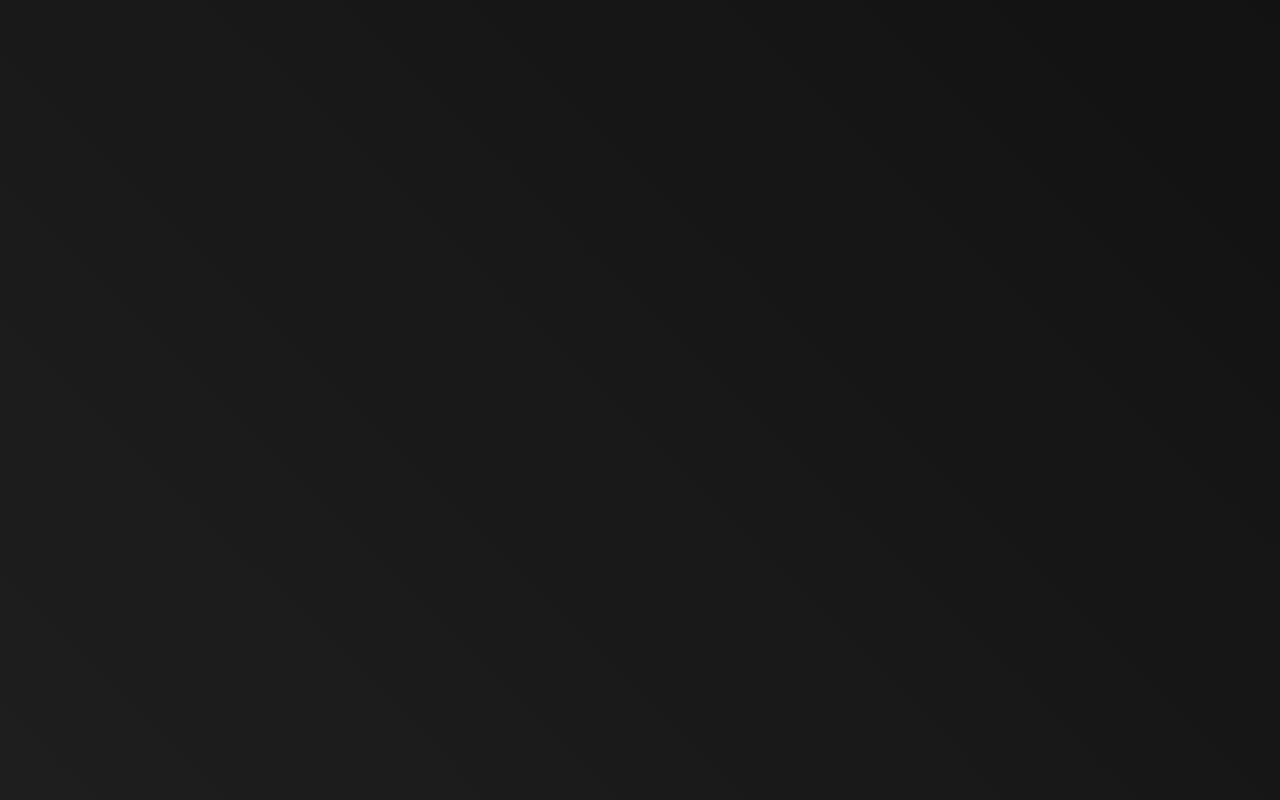
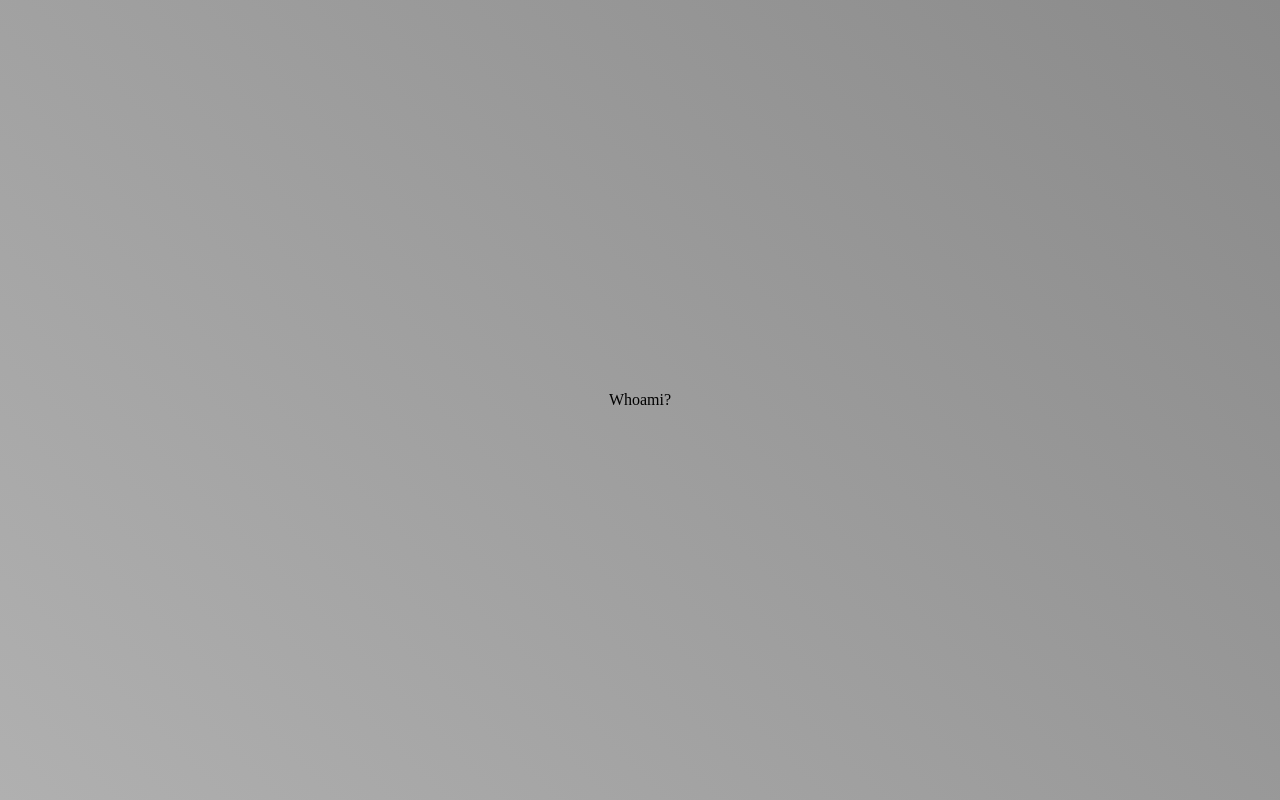
Before and after one commit to 0Bleak/feedbackassist-back, a React (Vite) app: page /home in a window 1280 px wide. Built offline with nearby package versions, Linux system fonts and the light colour scheme.

Commit message:
Refining the theme

```diff
--- a/src/Home.tsx
+++ b/src/Home.tsx
@@ -10,7 +10,7 @@ const Home: React.FC = () => {
       sx={{
         height: '100vh',  // Full viewport height
         width: '100vw',   // Full viewport width
-        background: `linear-gradient(45deg, ${theme.palette.background.default}, ${theme.palette.background.paper})`, // Dark gradient using background colors
+        background: `linear-gradient(45deg, ${theme.palette.primary.main}, ${theme.palette.secondary.main})`, // Gradient using primary and secondary colors
         display: 'flex',
         justifyContent: 'center',
         alignItems: 'center',
@@ -22,7 +22,8 @@ const Home: React.FC = () => {
         left: 0,           // Position at the left of the viewport
       }}
     >
-      {/* to do later */}
+      {/* Placeholder content */}
+      Whoami?
     </Box>
   );
 };
--- a/src/styles/theme.ts
+++ b/src/styles/theme.ts
@@ -3,18 +3,18 @@ import { createTheme } from '@mui/material/styles';
 const theme = createTheme({
   palette: {
     primary: {
-      main: '#00A9E0',  // Electric Blue (Primary color)
+      main: '#B0B0B0',  // Light Gray (Primary color)
     },
     secondary: {
-      main: '#39FF14',  // Neon Green (Secondary color)
+      main: '#8A8A8A',  // Muted Gray (Secondary color)
     },
     background: {
-      default: '#1e1e1e',  // Dark Charcoal (Primary background)
-      paper: '#121212',    // Deep Black (Secondary background)
+      default: '#121212',  // Deep Black (Primary background)
+      paper: '#1e1e1e',    // Dark Charcoal (Secondary background)
     },
     text: {
       primary: '#E0E0E0',  // Light Gray (Primary text)
-      secondary: '#B0B0B0', // Slate Gray (Secondary text)
+      secondary: '#A0A0A0', // Darker Gray (Secondary text)
     },
     divider: '#3A3A3A',    // Dim Gray (Dividers)
   },
@@ -29,7 +29,7 @@ const theme = createTheme({
     MuiTypography: {
       styleOverrides: {
         root: {
-          fontFamily: 'Roboto, sans-serif',
+          fontFamily: 'Montserrat, sans-serif',
         },
       },
     },
```
